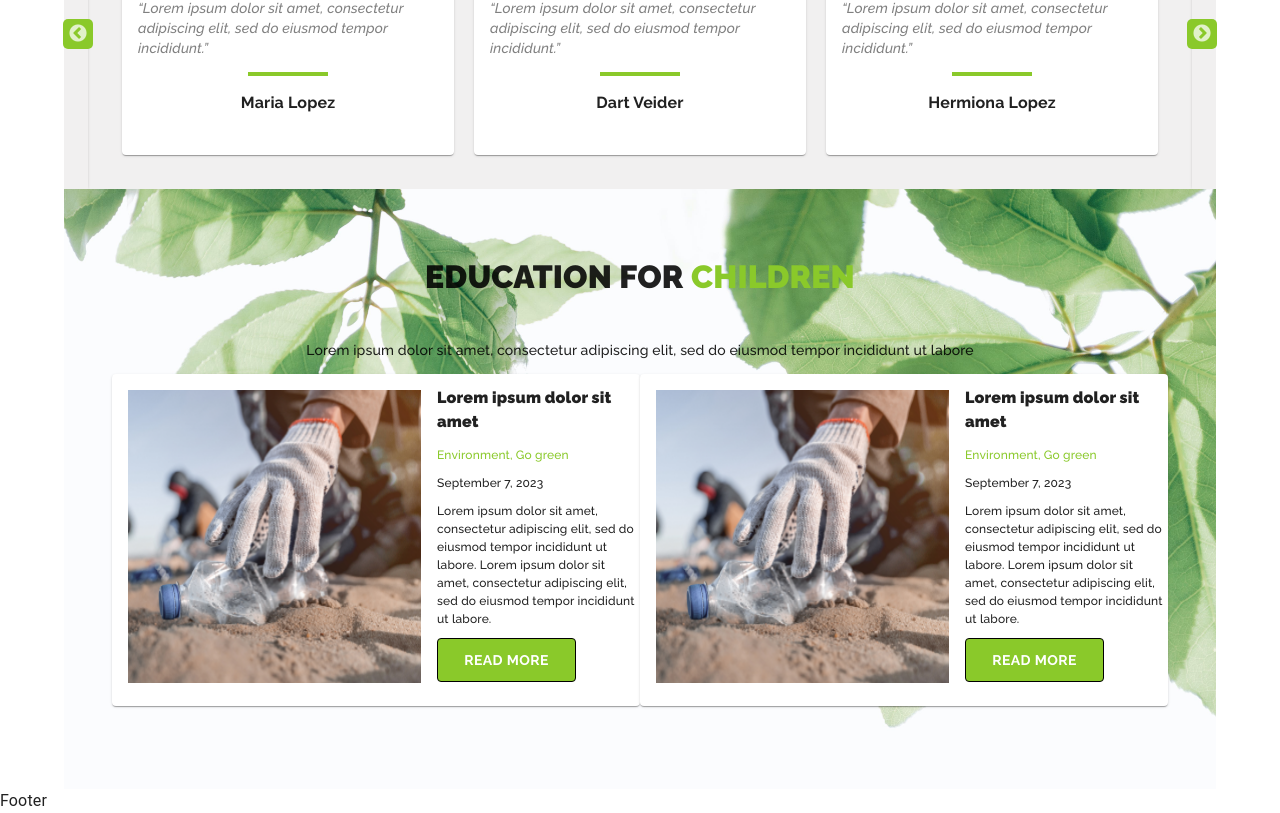
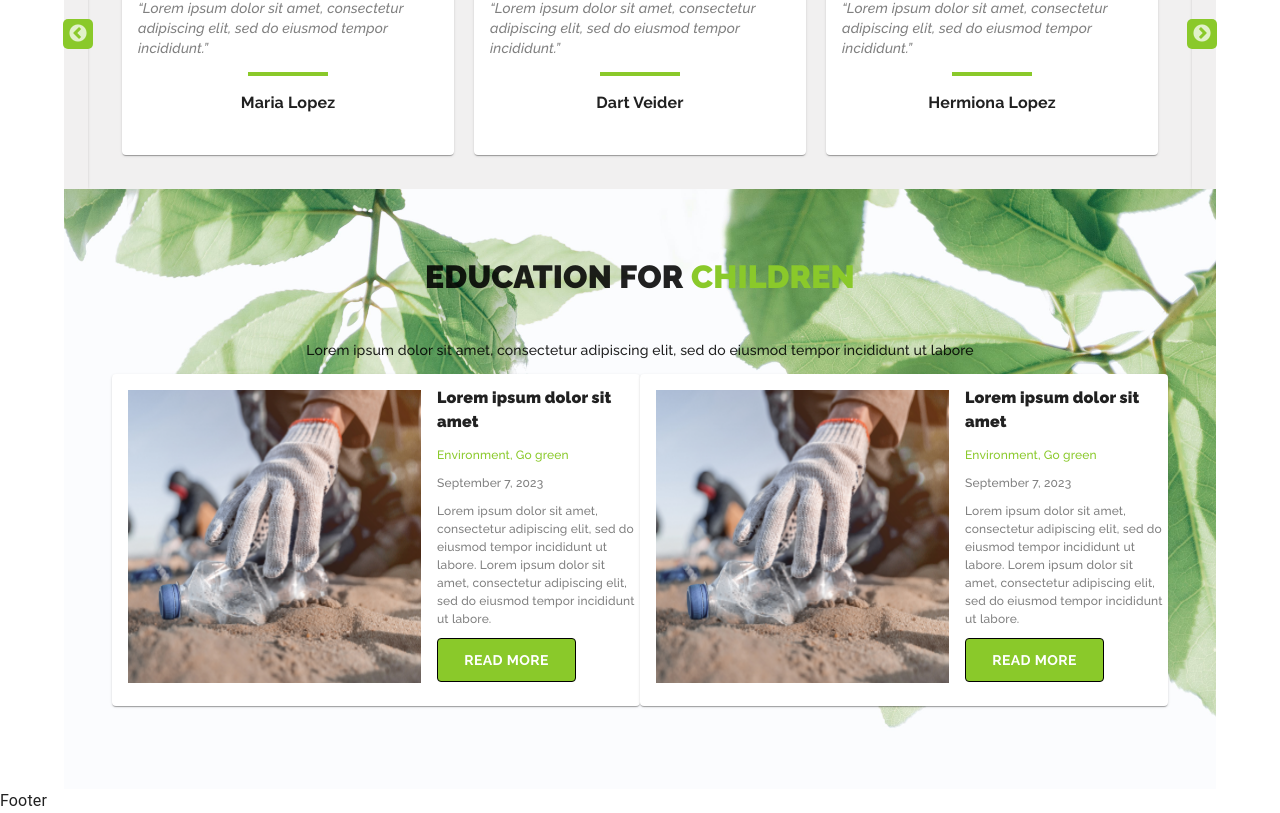
Before and after one commit to vavva1987/ecotour-project, a React (Create React App) app: page / in a window 1280 px wide. Shown: the part 4224-5037 px from the top of the page. Built offline with nearby package versions, Linux system fonts and the light colour scheme.

Commit message:
Upd ChildrenEducation

```diff
--- a/src/components/ChildrenEducation/ChildrenEducation.scss
+++ b/src/components/ChildrenEducation/ChildrenEducation.scss
@@ -54,6 +54,7 @@
     padding: 0;
 }
 .first-education-card-date {
+    color: #808080;
     font-family: 'Raleway';
     font-size: 12px;
     font-weight: 500;
@@ -62,6 +63,7 @@
     padding: 0;
 }
 .first-education-card-description {
+    color: #808080;
     font-family: 'Raleway';
     font-size: 12px;
     font-weight: 500;
```
